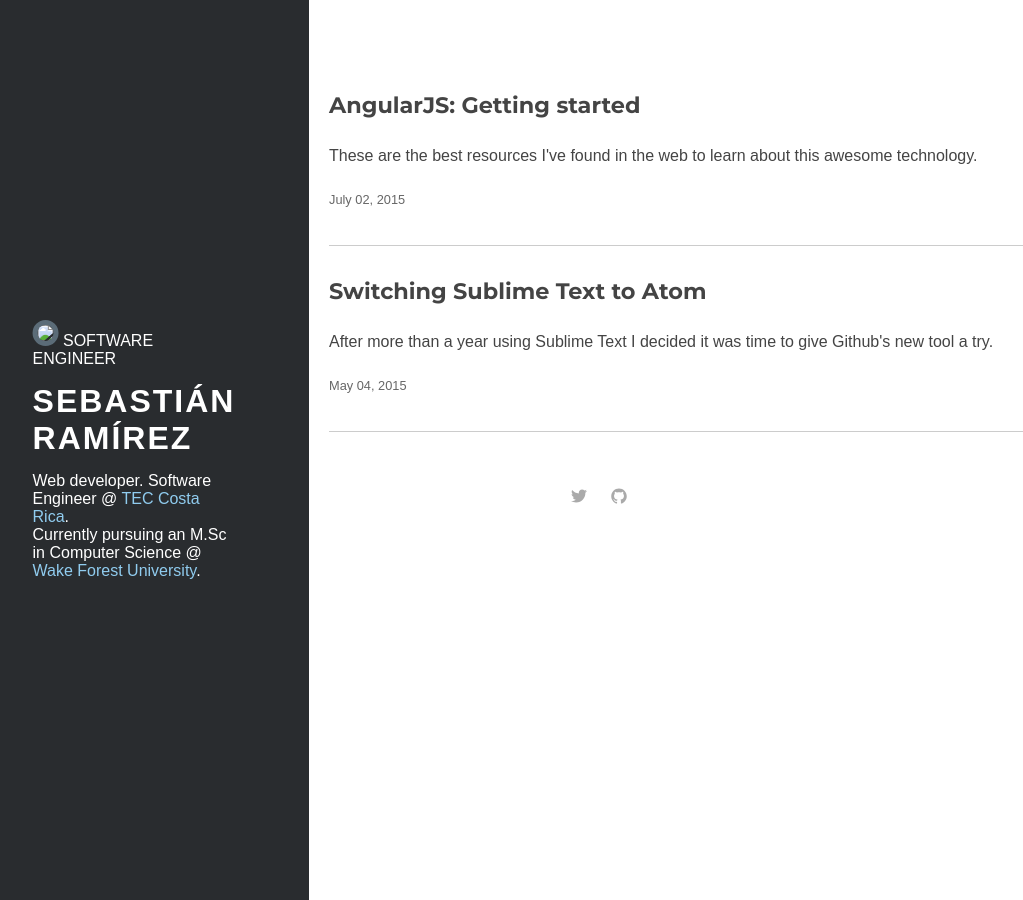
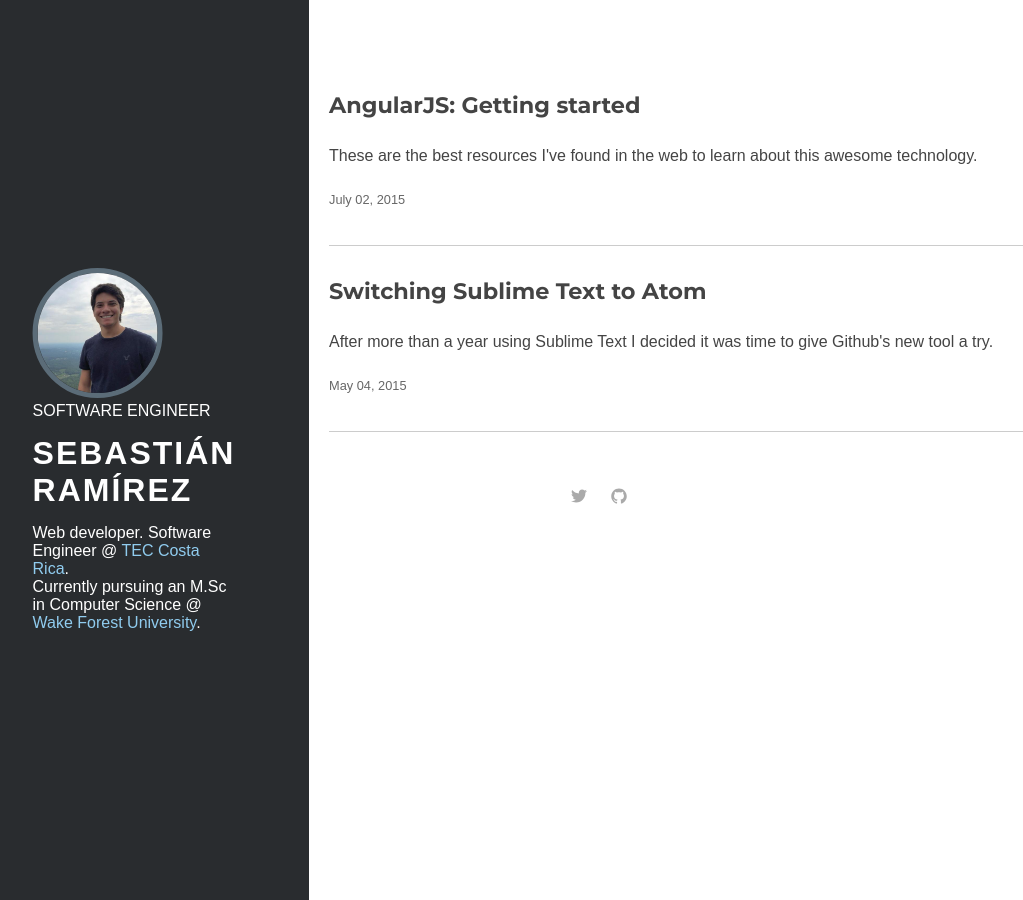
Before and after one commit to s-ramirez/s-ramirez.github.io, a Jekyll site: the page built from _posts/en/pages/2015-08-11-index.md, in a window 1280 px wide. Shown: the whole page, without its empty margins (41-1064 px from the left). Built offline with Jekyll 4.4.1, drawn with Linux system fonts in a browser that asks for light colours.

Commit message:
Fixing images size

```diff
--- a/_layouts/default.html
+++ b/_layouts/default.html
@@ -4,7 +4,7 @@
         <div class="cover">
             <div class="information-container">
                 <div class="information">
-                    <img src="../images/sebas.jpg" />
+                    <img src="/images/sebas.jpg" />
                     {% for translation in site.data.translations[page.lang] %}
                       <small>{{ translation[1].title }}</small>
                       <h1>{{site.name}}</h1>
--- a/css/styles.scss
+++ b/css/styles.scss
@@ -88,6 +88,8 @@
       img {
         border: 5px solid #5B6C78;
         border-radius: 50%;
+        width: 120px;
+        height: 120px;
       }
 
       small {
```
Also changed, not shown: images/sebas.jpg (renamed from images/sebas.jpeg).
